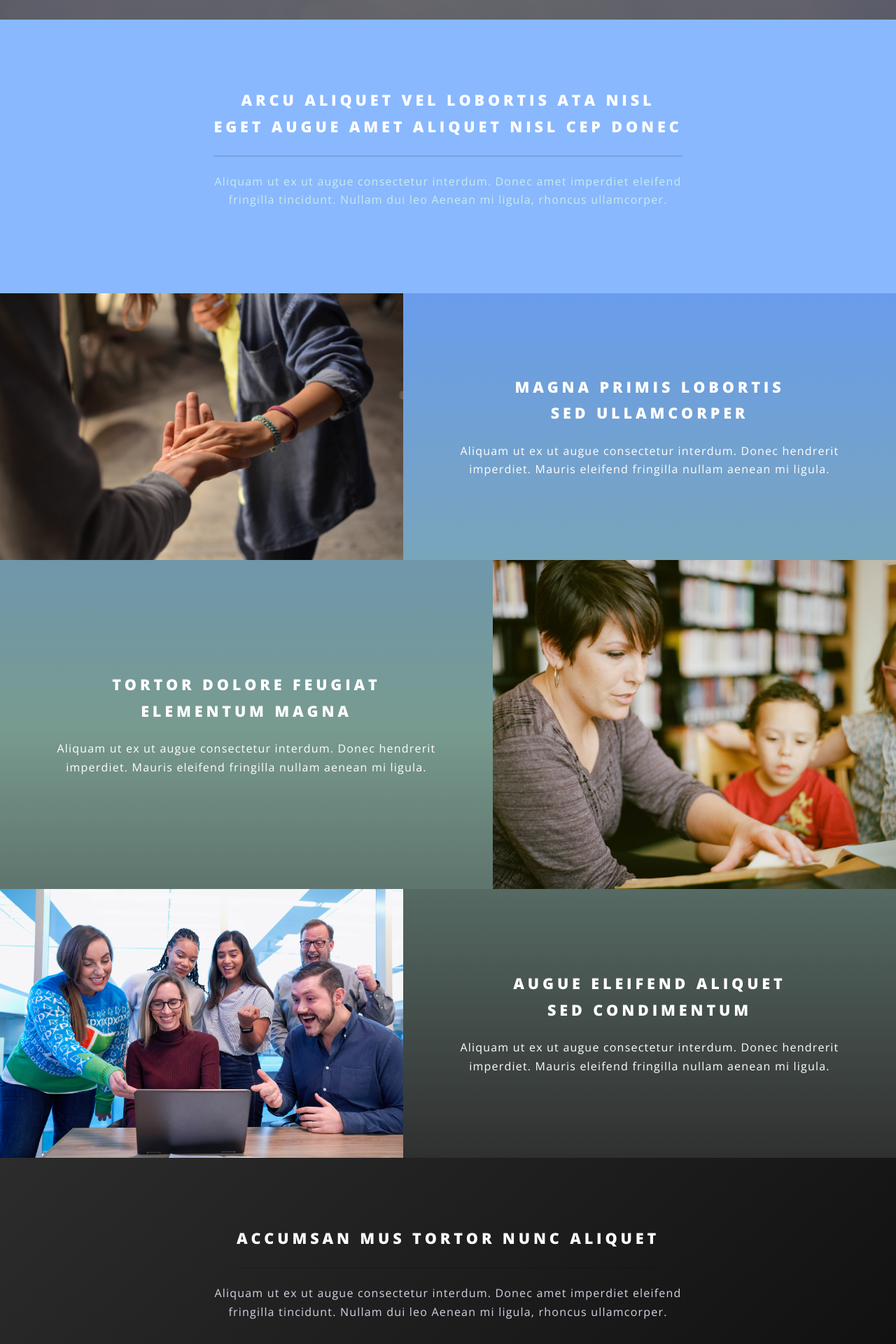
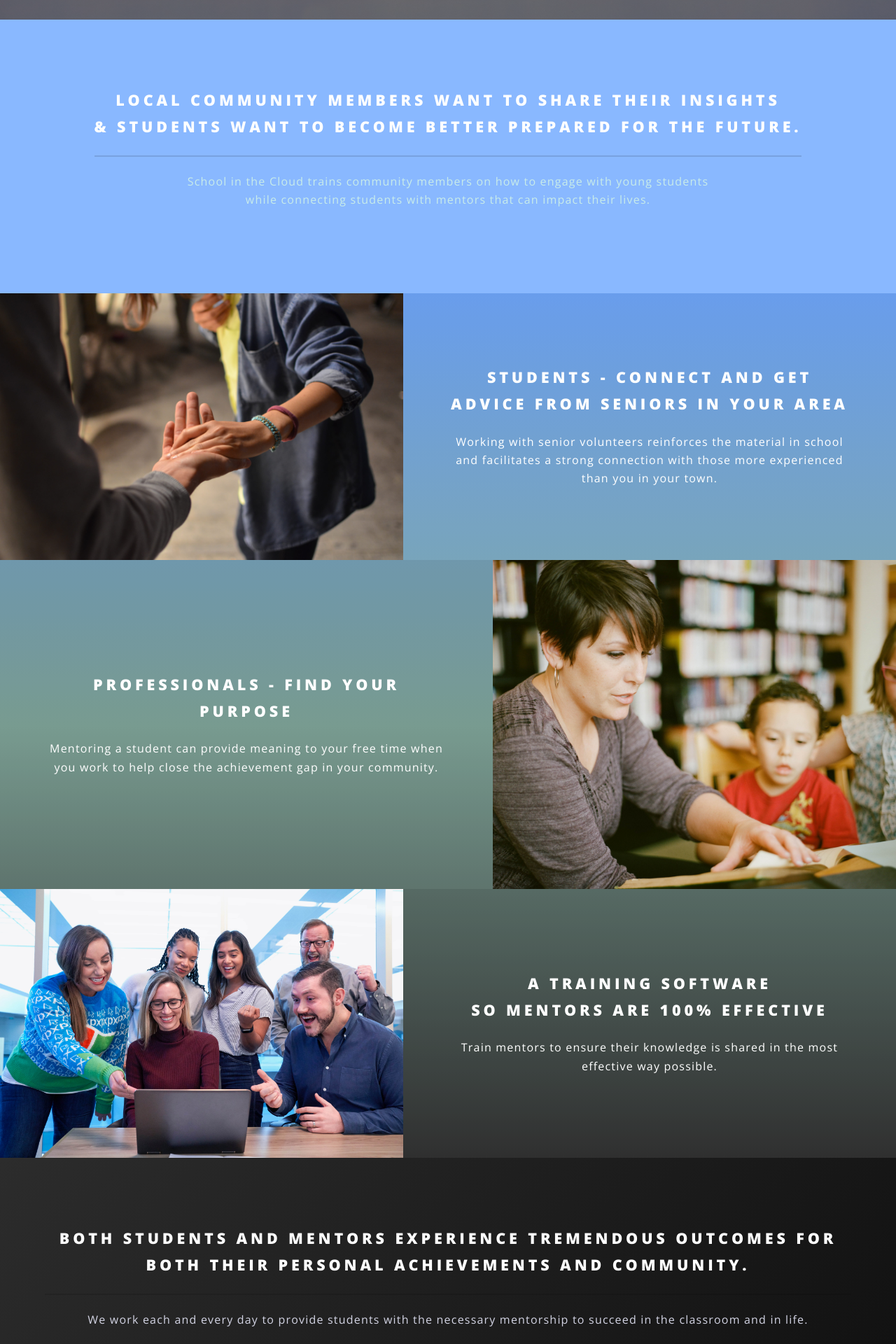
Before and after one commit to LS-School-in-the-Clouds/front-end, a React (Create React App) app: page / in a window 1280 px wide. Shown: the part 820-2740 px from the top of the page at 70% size. Built offline with nearby package versions, Linux system fonts and the light colour scheme.

Commit message:
added all copy to the landing page

```diff
--- a/src/components/Landing/Content.js
+++ b/src/components/Landing/Content.js
@@ -34,7 +34,7 @@ export default function Content(props) {
       <div className="inner">
         <h2>School In The Cloud</h2>
         <p>
-          School in the Cloud is a platform that trains senior volunteers to teach students in a group or individual setting..
+          A all-in-one solution that connects community mentors with students based on interests, career goals and location.
         </p>
         <ul className="actions special">
 
@@ -60,14 +60,12 @@ export default function Content(props) {
       <div className="inner">
         <header className="major">
           <h2>
-            Arcu aliquet vel lobortis ata nisl<br />
-            eget augue amet aliquet nisl cep donec
+            Local community members want to share their insights<br />
+            & students want to become better prepared for the future.
           </h2>
           <p>
-            Aliquam ut ex ut augue consectetur interdum. Donec amet imperdiet
-            eleifend<br />
-            fringilla tincidunt. Nullam dui leo Aenean mi ligula, rhoncus
-            ullamcorper.
+            School in the Cloud trains community members on how to engage with young students<br />
+            while connecting students with mentors that can impact their lives.
           </p>
         </header>
 
@@ -79,12 +77,10 @@ export default function Content(props) {
         <div className="image"><img src={PicOne} alt="" /></div>
         <div className="content">
           <h2>
-            Magna primis lobortis<br />
-            sed ullamcorper
+          Students - connect and get advice from seniors in your area
           </h2>
           <p>
-            Aliquam ut ex ut augue consectetur interdum. Donec hendrerit
-            imperdiet. Mauris eleifend fringilla nullam aenean mi ligula.
+          Working with senior volunteers reinforces the material in school and facilitates a strong connection with those more experienced than you in your town.
           </p>
         </div>
       </section>
@@ -92,12 +88,11 @@ export default function Content(props) {
         <div className="image"><img src={PicTwo} alt="" /></div>
         <div className="content">
           <h2>
-            Tortor dolore feugiat<br />
-            elementum magna
+            Professionals - find your purpose <br />
+
           </h2>
           <p>
-            Aliquam ut ex ut augue consectetur interdum. Donec hendrerit
-            imperdiet. Mauris eleifend fringilla nullam aenean mi ligula.
+          Mentoring a student can provide meaning to your free time when you work to help close the achievement gap in your community.
           </p>
         </div>
       </section>
@@ -106,12 +101,11 @@ export default function Content(props) {
         <div className="image"><img src={PicThree} alt="" /></div>
         <div className="content">
           <h2>
-            Augue eleifend aliquet<br />
-            sed condimentum
+          A training software<br />
+            so mentors are 100% effective
           </h2>
           <p>
-            Aliquam ut ex ut augue consectetur interdum. Donec hendrerit
-            imperdiet. Mauris eleifend fringilla nullam aenean mi ligula.
+          Train mentors to ensure their knowledge is shared in the most effective way possible.
           </p>
           </div>
 
@@ -121,55 +115,50 @@ export default function Content(props) {
     <section id="three" className="wrapper style3 special">
       <div className="inner">
         <header className="major">
-          <h2>Accumsan mus tortor nunc aliquet</h2>
+          <h2>Both students and mentors experience tremendous outcomes for both their personal achievements and community.</h2>
           <p>
-            Aliquam ut ex ut augue consectetur interdum. Donec amet imperdiet
-            eleifend<br />
-            fringilla tincidunt. Nullam dui leo Aenean mi ligula, rhoncus
-            ullamcorper.
+          We work each and every day to provide students with the necessary mentorship to succeed in the classroom and in life.
+            <br />
           </p>
         </header>
         <ul className="features">
           <li className="icon fa-paper-plane">
-            <h3>Arcu accumsan</h3>
+            <h3>Jimmy - HS Senior</h3>
             <p>
-              Augue consectetur sed interdum imperdiet et ipsum. Mauris lorem
-              tincidunt nullam amet leo Aenean ligula consequat consequat.
+            “Working with Mr. Gray really helped my confidence in Math. I look forward to quiz day now!”
             </p>
           </li>
           <li className="icon solid fa-laptop">
-            <h3>Ac Augue Eget</h3>
+            <h3>Mr. Baptist - Retired Navy General</h3>
             <p>
-              Augue consectetur sed interdum imperdiet et ipsum. Mauris lorem
-              tincidunt nullam amet leo Aenean ligula consequat consequat.
+            “After I retired from an illustrious career in the Navy, I had no longer had the same energy to face each new day. SITC has provided me with meaning each week to mentor students looking to make a difference in their lives.”
             </p>
           </li>
           <li className="icon solid fa-code">
-            <h3>Mus Scelerisque</h3>
+            <h3>Emma - HS Sophomore</h3>
             <p>
-              Augue consectetur sed interdum imperdiet et ipsum. Mauris lorem
-              tincidunt nullam amet leo Aenean ligula consequat consequat.
+            “I now know what career I want to get into. I am going to prepare to get into my favorite universities! As a first-generation college students, every session opened my eyes to a world I never experienced.”
             </p>
           </li>
           <li className="icon solid fa-headphones-alt">
-            <h3>Mauris Imperdiet</h3>
+            <h3>Mrs. Johnson - Financial Advisor</h3>
             <p>
-              Augue consectetur sed interdum imperdiet et ipsum. Mauris lorem
-              tincidunt nullam amet leo Aenean ligula consequat consequat.
+            “Teaching has always been a passion of mine, but life carried me away on a different path. Retirement has a new meaning for me when I get to interact and shape the next generation of leaders in our country.”
+
             </p>
           </li>
           <li className="icon fa-heart">
-            <h3>Aenean Primis</h3>
+            <h3>Grace - College Sophomore</h3>
             <p>
-              Augue consectetur sed interdum imperdiet et ipsum. Mauris lorem
-              tincidunt nullam amet leo Aenean ligula consequat consequat.
+            “School in the Clouds has been immensely helpful in teaching me to focus on the WHY behind my education. Critical thinking is exciting now!”
+
             </p>
           </li>
           <li className="icon fa-flag">
-            <h3>Tortor Ut</h3>
+            <h3>Mr. Young - Software Engineer</h3>
             <p>
-              Augue consectetur sed interdum imperdiet et ipsum. Mauris lorem
-              tincidunt nullam amet leo Aenean ligula consequat consequat.
+            “Mentorship provides the ability to reflect critically on one’s life. Working with such passionate students allows me the opportunity to share my wisdom and perspective on life with young members of my community.”
+
             </p>
           </li>
         </ul>
@@ -197,8 +186,8 @@ export default function Content(props) {
         </li>
       </ul>
       <ul className="copyright">
-        <li>© Buddy Agyin 2020</li>
-        <li>Design: <a href="http://html5up.net">HTML5 UP</a></li>
+        <li>@ School in the Clouds 2021</li>
+        <li>Design: <a href="http://html5up.net">Track-Team 44</a></li>
       </ul>
     </footer>
   </div>
```
Also changed, not shown: 1 other file (tests, documents, lock files or other folders).
